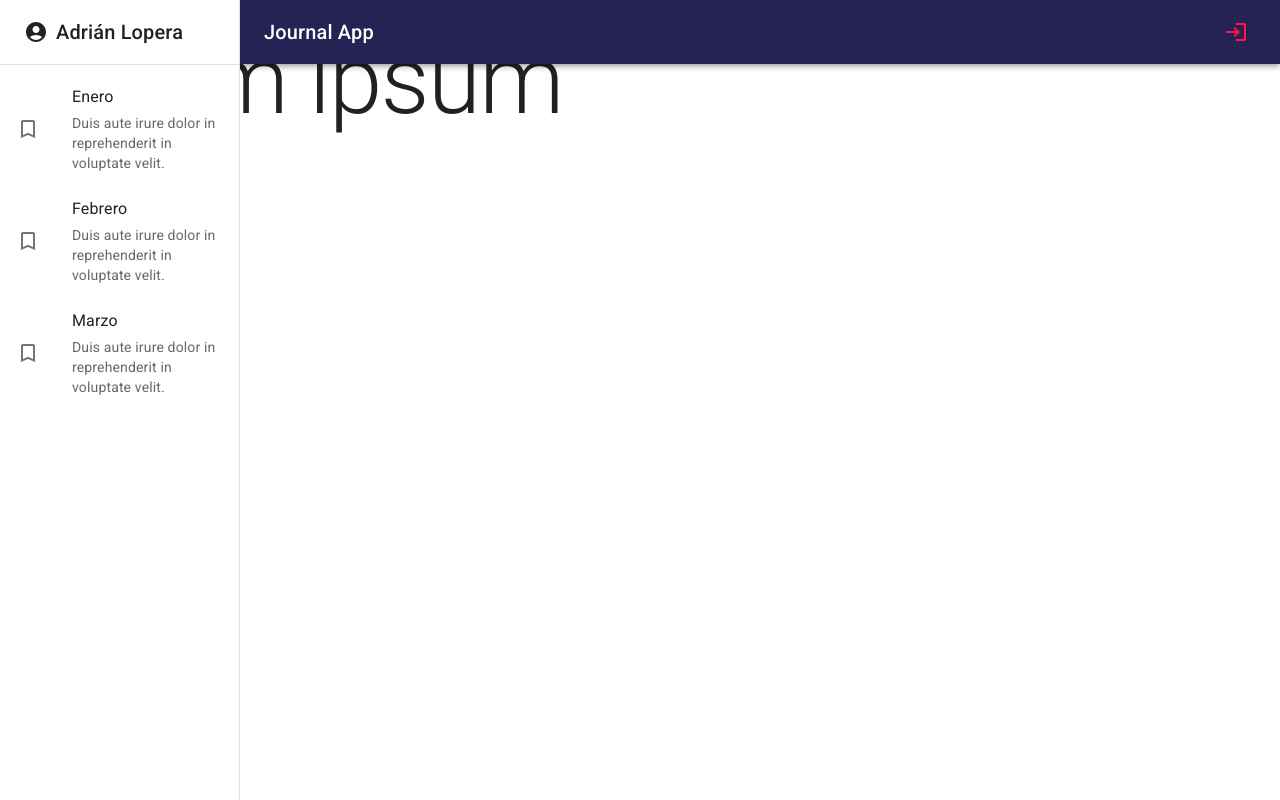
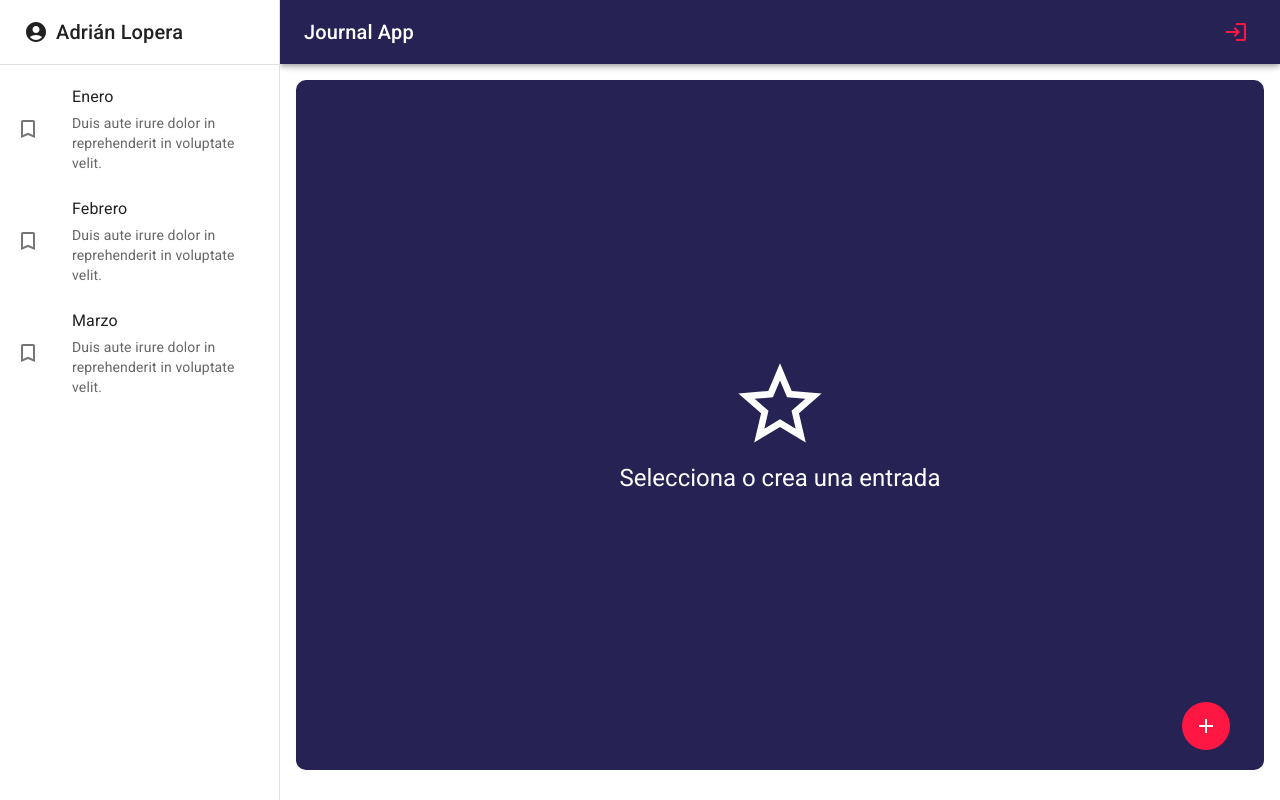
Before and after one commit to AdrianV8/Journal-App, a React (Vite) app: page / in a window 1280 px wide. Built offline with nearby package versions, Linux system fonts and the light colour scheme.

Commit message:
Galeria de imágenes, vistas de selección de tareas

```diff
--- /dev/null
+++ b/src/journal/components/ImageGallery.jsx
@@ -0,0 +1,71 @@
+import {Grid, ImageList, ImageListItem} from '@mui/material';
+
+export const ImageGallery = () => {
+  return (
+    <Grid container display={'flex'} justifyContent='center' alignItems={'center'} sx={{mt: 2}}>
+        <ImageList sx={{ width: '65%', height: 450 }} cols={6} rowHeight={200}>
+        {itemData.map((item) => (
+            <ImageListItem key={item.img}>
+            <img
+                src={`${item.img}?w=164&h=164&fit=crop&auto=format`}
+                srcSet={`${item.img}?w=164&h=164&fit=crop&auto=format&dpr=2 2x`}
+                alt={item.title}
+                loading="lazy"
+            />
+            </ImageListItem>
+        ))}
+        </ImageList>
+    </Grid>
+  );
+}
+
+const itemData = [
+  {
+    img: 'https://images.unsplash.com/photo-1551963831-b3b1ca40c98e',
+    title: 'Breakfast',
+  },
+  {
+    img: 'https://images.unsplash.com/photo-1551782450-a2132b4ba21d',
+    title: 'Burger',
+  },
+  {
+    img: 'https://images.unsplash.com/photo-1522770179533-24471fcdba45',
+    title: 'Camera',
+  },
+  {
+    img: 'https://images.unsplash.com/photo-1444418776041-9c7e33cc5a9c',
+    title: 'Coffee',
+  },
+  {
+    img: 'https://images.unsplash.com/photo-1533827432537-70133748f5c8',
+    title: 'Hats',
+  },
+  {
+    img: 'https://images.unsplash.com/photo-1558642452-9d2a7deb7f62',
+    title: 'Honey',
+  },
+  {
+    img: 'https://images.unsplash.com/photo-1516802273409-68526ee1bdd6',
+    title: 'Basketball',
+  },
+  {
+    img: 'https://images.unsplash.com/photo-1518756131217-31eb79b20e8f',
+    title: 'Fern',
+  },
+  {
+    img: 'https://images.unsplash.com/photo-1597645587822-e99fa5d45d25',
+    title: 'Mushrooms',
+  },
+  {
+    img: 'https://images.unsplash.com/photo-1567306301408-9b74779a11af',
+    title: 'Tomato basil',
+  },
+  {
+    img: 'https://images.unsplash.com/photo-1471357674240-e1a485acb3e1',
+    title: 'Sea star',
+  },
+  {
+    img: 'https://images.unsplash.com/photo-1589118949245-7d38baf380d6',
+    title: 'Bike',
+  },
+];
--- a/src/journal/components/index.js
+++ b/src/journal/components/index.js
@@ -1,2 +1,3 @@
 export * from './NavBar';
 export * from './SideBar';
+export * from './ImageGallery';
--- a/src/journal/layout/JournalLayout.jsx
+++ b/src/journal/layout/JournalLayout.jsx
@@ -1,31 +1,27 @@
-import { Box } from "@mui/system"
-import { NavBar, SideBar } from "../components";
+import { Toolbar } from '@mui/material';
+import { Box } from '@mui/system'
+import { NavBar, SideBar } from '../components';
 
 
-const drawerWidth = 240;
+const drawerWidth = 280;
 
-export const JournalLayout = ({children}) => {
+export const JournalLayout = ({ children }) => {
   return (
-    <Box sc={{ display: 'flex' }} >
+    <Box sx={{ display: 'flex' }}>
 
+        <NavBar drawerWidth={ drawerWidth } />
 
-
-        <NavBar drawerWidth={drawerWidth}/>
-
-        <SideBar drawerWidth={drawerWidth} />
-
-        {/* Sidebar */}
+        <SideBar drawerWidth={ drawerWidth } />
 
         <Box
-            component={'main'}
-            sx={{ flexGrow: 1, p: 3 }}
+            component='main'
+            sx={{ flexGrow: 1, p: 2 }}
         >
-            {/* Toolbar */}
+            <Toolbar />
 
             { children }
 
         </Box>
-
     </Box>
   )
 }
--- a/src/journal/pages/JournalPage.jsx
+++ b/src/journal/pages/JournalPage.jsx
@@ -1,11 +1,30 @@
-import { Typography } from "@mui/material"
+import { IconButton, Typography } from "@mui/material"
+import { AddOutlined } from "@mui/icons-material"
+
 import { JournalLayout } from "../layout/JournalLayout"
+import { NothingSelectedView, NotView } from "../views"
 
 export const JournalPage = () => {
   return (
     <JournalLayout>
 
-      <Typography variant='h1' >Lorem ipsum</Typography>
+      <NothingSelectedView/>
+      {/* <NotView/> */}
+
+      <IconButton
+        size='large'
+        sx={{
+          color: 'white',
+          backgroundColor: 'error.main',
+          ':hover':{backgroundColor: 'primary', opacity: 0.9},
+          position:'fixed',
+          right: 50,
+          bottom: 50,
+        }}
+      >
+        <AddOutlined/>
+
+      </IconButton>
 
     </JournalLayout>
   )
--- /dev/null
+++ b/src/journal/views/NotView.jsx
@@ -0,0 +1,43 @@
+import { SaveOutlined } from "@mui/icons-material"
+import { Button, Grid, TextField, Typography } from "@mui/material"
+import { ImageGallery } from "../components"
+
+export const NotView = () => {
+  return (
+    <Grid container direction={'row'} justifyContent='space-between' alignItems={'center'} sx={{mb: 1}}>
+        <Grid item>
+            <Typography fontSize={39} fontWeight='light'> 23 </Typography>
+        </Grid>
+        <Grid item>
+            <Button color="primary" sx={{p: 2}}>
+                <SaveOutlined sx={{ fontSize: 30, mr: 1 }} />
+                Guardar
+            </Button>
+        </Grid>
+        <Grid container>
+            <TextField
+                type={'text'}
+                variant="filled"
+                fullWidth
+                placeholder="Título"
+                label="Titulo"
+                sx={{border: 'none', mb: 1}}
+            />
+            <TextField
+                type={'text'}
+                variant="filled"
+                fullWidth
+                multiline
+                placeholder="Cuéntame tu día"
+                sx={{border: 'none', mb: 1}}
+                minRows={5}
+            />
+        </Grid>
+
+        {/* Img gallery */}
+
+        <ImageGallery/>
+
+    </Grid>
+  )
+}
--- /dev/null
+++ b/src/journal/views/NothingSelectedView.jsx
@@ -0,0 +1,23 @@
+import { StarOutline } from "@mui/icons-material"
+import { Grid, Typography } from "@mui/material"
+
+export const NothingSelectedView = () => {
+  return (
+    <Grid
+      container
+      spacing={ 0 }
+      direction="column"
+      alignItems="center"
+      justifyContent="center"
+      sx={{ minHeight: 'calc(100vh - 110px)', backgroundColor: 'primary.main', borderRadius: '10px'}}
+    >
+      <Grid item xs={12}>
+          <StarOutline sx={{fontSize: 100, color: 'white'}}/>
+      </Grid>
+      <Grid item xs={12}>
+          <Typography color='white' variant="h5" >Selecciona o crea una entrada</Typography>
+      </Grid>
+
+    </Grid>
+  )
+}
--- /dev/null
+++ b/src/journal/views/index.js
@@ -0,0 +1,2 @@
+export * from './NothingSelectedView';
+export * from './NotView';
```
